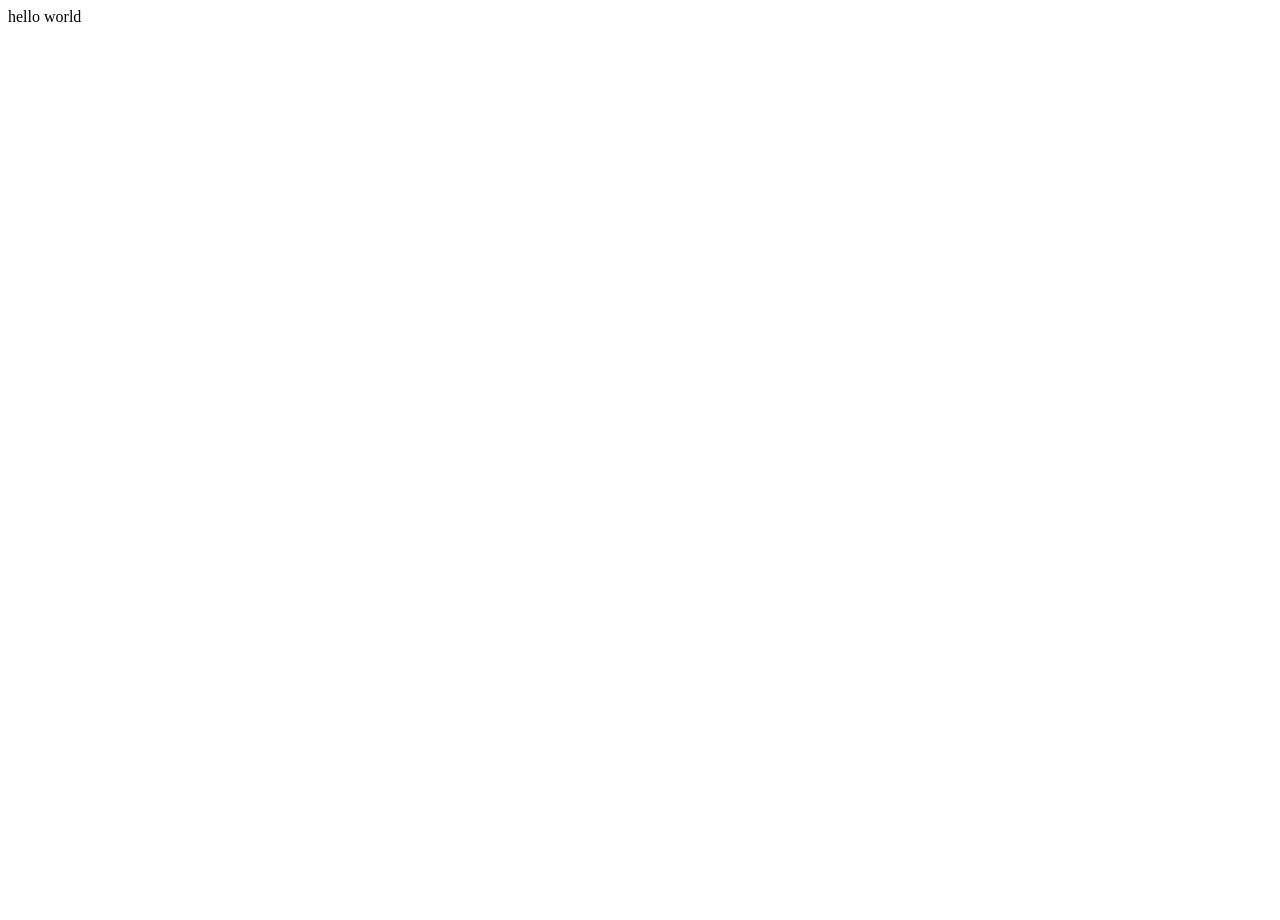
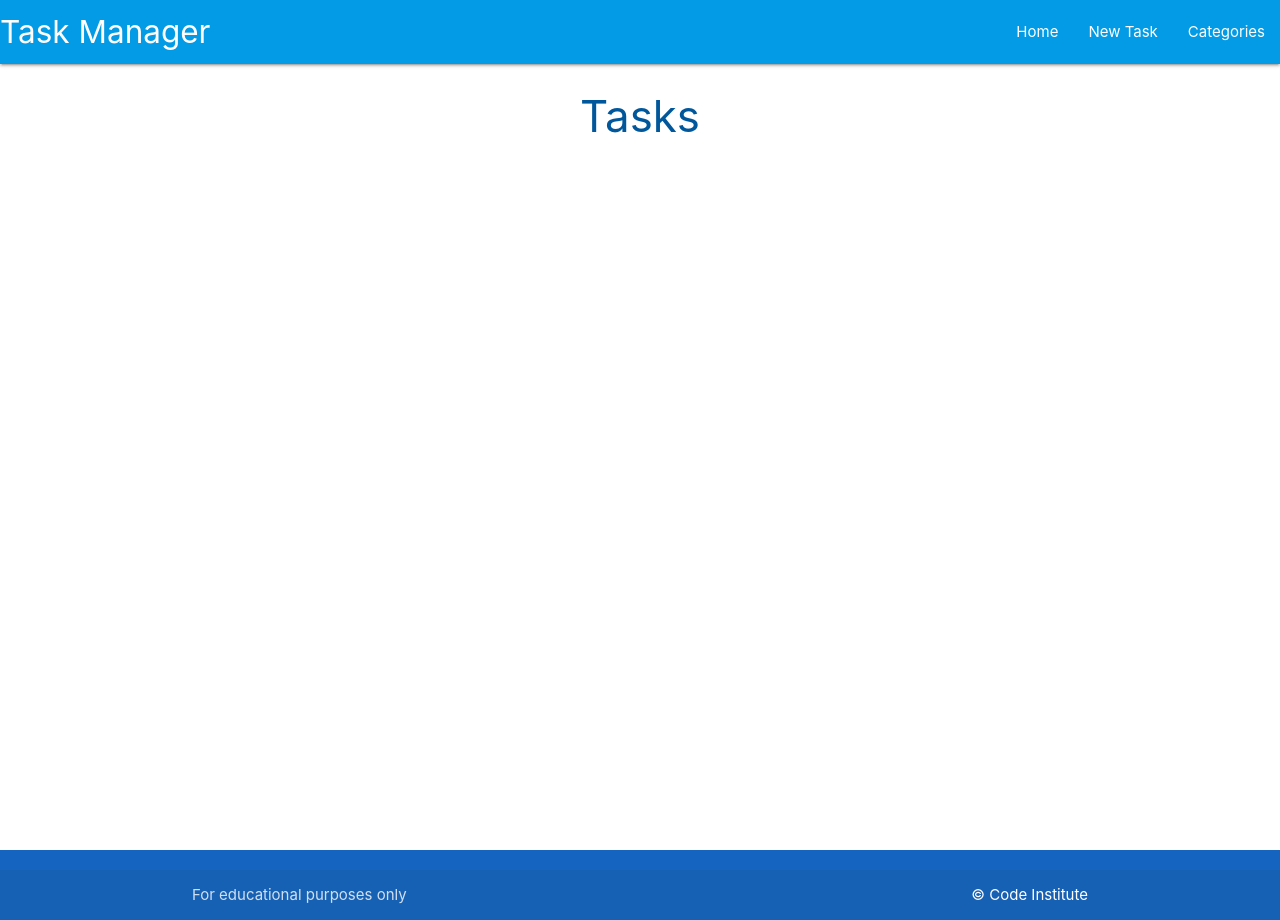
Before and after one commit to 8Stringking/Relational-Task-Manager, a Flask app: page / in a window 1280 px wide. Before the commit the page is almost empty. Run offline with Flask 2, Linux system fonts and the light colour scheme.

Commit message:
added template structure and collapsible nav bar

```diff
--- a/taskmanager/routes.py
+++ b/taskmanager/routes.py
@@ -5,4 +5,4 @@ from taskmanager.models import Category, Task
 
 @app.route("/")
 def home():
-    return render_template("base.html")
+    return render_template("tasks.html")
--- /dev/null
+++ b/taskmanager/static/css/style.css
@@ -0,0 +1,9 @@
+body {
+    display: flex;
+    min-height: 100vh;
+    flex-direction: column;
+  }
+
+  main {
+    flex: 1 0 auto;
+  }
--- /dev/null
+++ b/taskmanager/static/js/script.js
@@ -0,0 +1,5 @@
+document.addEventListener('DOMContentLoaded', function() {
+    // sidenav initialization
+    let sidenav = document.querySelectorAll('.sidenav');
+    M.Sidenav.init(sidenav);
+  });
--- a/taskmanager/templates/base.html
+++ b/taskmanager/templates/base.html
@@ -4,9 +4,57 @@
     <meta charset="UTF-8">
     <meta http-equiv="X-UA-Compatible" content="IE=edge">
     <meta name="viewport" content="width=device-width, initial-scale=1.0">
+    <link rel="stylesheet" href="https://cdnjs.cloudflare.com/ajax/libs/font-awesome/5.15.3/css/all.min.css"
+        integrity="sha512-iBBXm8fW90+nuLcSKlbmrPcLa0OT92xO1BIsZ+ywDWZCvqsWgccV3gFoRBv0z+8dLJgyAHIhR35VZc2oM/gI1w=="
+        crossorigin="anonymous" referrerpolicy="no-referrer">
+    <!-- Compiled and minified CSS -->
+    <link rel="stylesheet" href="https://cdnjs.cloudflare.com/ajax/libs/materialize/1.0.0/css/materialize.min.css" type="text/css">
+    <link rel="stylesheet" href="{{ url_for('static', filename='css/style.css') }}" type="text/css">
     <title>Task Manager</title>
 </head>
 <body>
-    hello world
+
+    <header>
+        <!--top nav bar-->
+        <nav class="light-blue darken-1">
+            <div class="nav-wrapper">
+                <a href="{{ url_for('home') }}" class="brand-logo">Task Manager</a>
+                <a href="#" data-target="mobile-demo" class="sidenav-trigger"><i class="fas fa-bars"></i></a>
+                <ul class="right hide-on-med-and-down">
+                    <li><a href="{{ url_for('home') }}">Home</a></li>
+                    <li><a href="">New Task</a></li>
+                    <li><a href="">Categories</a></li>
+                <ul>
+            </div>
+        </nav>
+
+        <!--mobile nav bar-->
+        <ul class="sidenav" id="mobile-demo">
+            <li><a href="{{ url_for('home') }}">Home</a></li>
+            <li><a href=""></a>New Task</li>
+            <li><a href=""></a>Categories</li>
+
+        </ul>
+    </header>
+
+    <main class="container">
+        {% block content %}
+        {% endblock %}
+    </main>
+
+    <footer class="page-footer blue darken-3">
+        <div class="footer-copyright">
+          <div class="container">
+          For educational purposes only
+          <a class="white-text right" href="https://codeinstitute.net" target="_blank">&copy; Code Institute</a>
+          </div>
+        </div>
+      </footer>
+
+
+
+<!-- Compiled and minified JavaScript -->
+    <script src="https://cdnjs.cloudflare.com/ajax/libs/materialize/1.0.0/js/materialize.min.js"></script>
+    <script src="{{ url_for('static', filename='js/script.js') }}"></script>
 </body>
 </html>
--- /dev/null
+++ b/taskmanager/templates/tasks.html
@@ -0,0 +1,6 @@
+{% extends "base.html" %}
+{% block content %}
+
+<h3 class="light-blue-text text-darken-4 center-align">Tasks</h3>
+
+{% endblock %}
```
